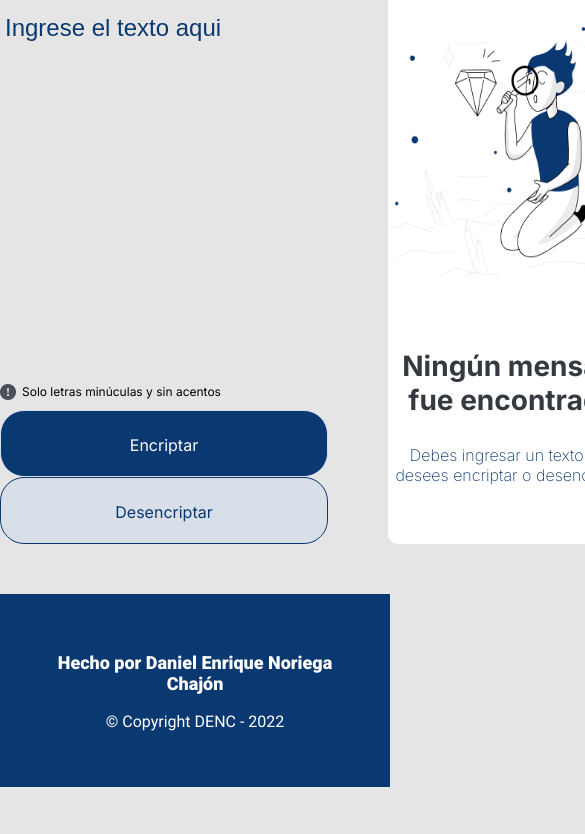
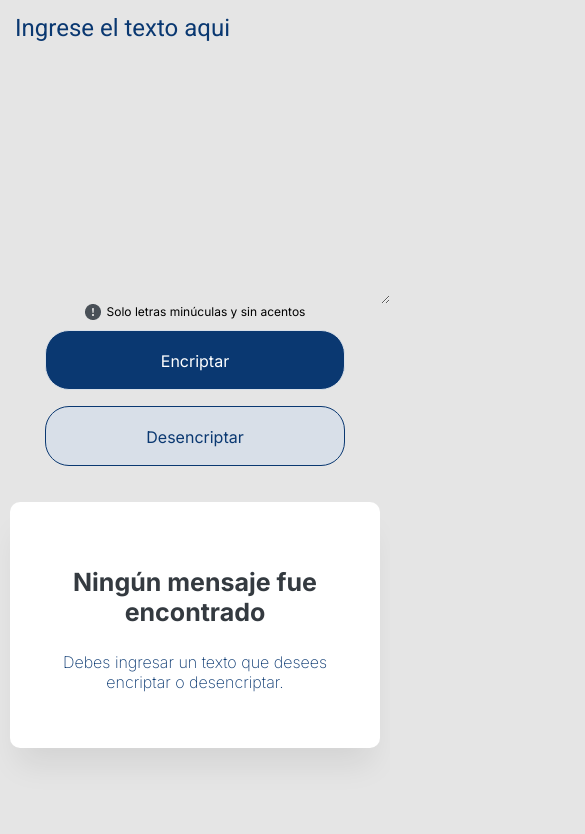
Before and after one commit to Noriega402/Encriptador-Oracle-One, a plain HTML site: page index.html in a window 390 px wide. Shown: the part 65-899 px from the top of the page, 585 px wide, since content can reach past the window. Before the commit the page ends 852 px from the top, so only its background shows below. Drawn offline with Linux system fonts and the light colour scheme.

Commit message:
agregando responsive design

```diff
--- a/index.html
+++ b/index.html
@@ -13,7 +13,8 @@
 	</header>
 	<main>
 		<div class="container-frm">
-			<input type="text" id="mensaje" placeholder="Ingrese el texto aqui">
+			<!-- <input type="text" id="mensaje" placeholder="Ingrese el texto aqui"> -->
+			<textarea id="mensaje" placeholder="Ingrese el texto aqui" rows="14"></textarea>
 			<div>
 				<div>
 					<small class="danger">
@@ -21,12 +22,14 @@
 						Solo letras minúculas y sin acentos
 					</small>
 				</div>
-				<button type="button" id="encriptar" class="btn">Encriptar</button>
-				<button type="button" id="desencriptar" class="btn">Desencriptar</button>
+				<div>
+					<button type="button" id="encriptar" class="btn">Encriptar</button>
+					<button type="button" id="desencriptar" class="btn">Desencriptar</button>
+				</div>
 			</div>
 		</div>
 		<div class="container-respuesta">
-			<textarea name="" id="mostrar" cols="30"></textarea>
+			<textarea name="" id="mostrar"></textarea>
 			<img src="./img/Muñeco.png" alt="" class="toy" id="img">
 			<div class="vacio" id="vacio">
 				<p>Ningún mensaje fue encontrado</p>
--- a/style.css
+++ b/style.css
@@ -1,5 +1,6 @@
 *{
 	box-sizing: border-box;
+/*	border: 1px solid red;*/
 }
 
 body{
@@ -24,13 +25,16 @@ h1{
 
 main{
 	display: flex;
-	justify-content: space-evenly;
+	justify-content: space-around;
 	height: 560px;
 	padding: 20px 0px 20px 0px;
 	margin: 0;
 	padding: 0;
 	position: relative;
-/*	border: 1px solid green;*/
+}
+
+#mensaje{
+	font-family: 'Roboto', sans-serif;
 }
 
 main .container-frm{
@@ -39,7 +43,7 @@ main .container-frm{
 	justify-content: space-between;
 }
 
-main .container-frm input{
+main .container-frm #mensaje{
 	padding: 10px 5px 10px 5px;
 	background-color: transparent;
 	border: none;
@@ -68,7 +72,7 @@ main .container-frm input{
 }
 
 /* QUITAR EL BORDE DE L INPUT ACTIVO */
-main .container-frm input:focus{
+main .container-frm #mensaje:focus{
 	outline: none;
 }
 
@@ -107,18 +111,13 @@ main .container-frm input:focus{
 
 .container-respuesta{
 	background-color: #ffffff;
-	max-width: 400px;
+	height: auto;
 	border-radius: 10px;
-    height: auto;
     display: flex;
     flex-direction: column;
     justify-content: space-evenly;
     align-items: center;
     text-align: center;
-    position: relative;
-    right: -60px;
-    /* border: 1px
-/*	border: 1px solid red;*/
 }
 
 .container-respuesta .vacio p:first-child{
@@ -133,10 +132,13 @@ main .container-frm input:focus{
 .vacio{
 	font-family: 'Inter', sans-serif;
 	color: #343A40;
+	padding: 20px;
+	margin: 20px;
 }
 
-textarea{
+#mostrar{
 	border: none;
+	width: 400px;
 	height: 480px;
 	font-size: 24px;
 	line-height: 36px;
@@ -147,7 +149,7 @@ textarea{
 	display: none;
 }
 
-textarea:focus{
+#mostrar:focus{
 	outline: none;
 }
 
@@ -169,9 +171,84 @@ footer{
 	color: #ffffff;
 	font-family: 'Roboto', sans-serif;
 	text-align: center;
+	position: relative;
 }
 
 footer p:first-child{
 	font-weight: 900;
 	font-size: 18px;
 }
+
+@media (min-width: 1300px){
+	.container-respuesta{
+		right: -60px;
+	}
+}
+@media (max-width: 1150px){
+	.btn{
+		padding: 20px;
+		gap: 8px;
+		width: 300px;
+		height: 60px;
+		border-radius: 24px;
+	}
+}
+@media (max-width:1024px){
+	main .container-frm div{
+		display: flex;
+	    flex-direction: column;
+    	justify-content: center;
+    	align-items: center;
+	}
+	main .container-frm div button{
+		margin-bottom: 16px;
+	}
+}
+@media (max-width:768px){
+	main{
+		flex-direction: column;
+		display: block;
+		height: 900px;
+	}
+	.toy{
+		display: none;
+	}
+	#mostrar{
+		max-height: 400px;
+		font-size: 24px;
+		color: #495057;
+		width: 100%;
+	}
+	main .container-frm div{
+		margin: 0 auto;
+		display: block;
+	}
+	main .container-frm #mensaje{
+		margin-left: 10px;
+		max-width: 700px;
+		height: 300px;
+	}
+
+	.container-respuesta{
+		margin: 0 auto;
+		margin-top: 20px;
+		box-shadow: 0px 24px 32px -8px rgba(0, 0, 0, 0.08);
+		width: 95%;
+/*		height: 360px;*/
+	}
+
+	.vacio p:first-child{
+		font-weight: 900;
+		font-size: 25px !important;
+	}
+}
+
+@media (max-width: 640px){
+	main .container-frm div{
+		display: flex;
+		flex-direction: column;
+	}
+	main{
+		height: 1000px;
+	}
+}
```
